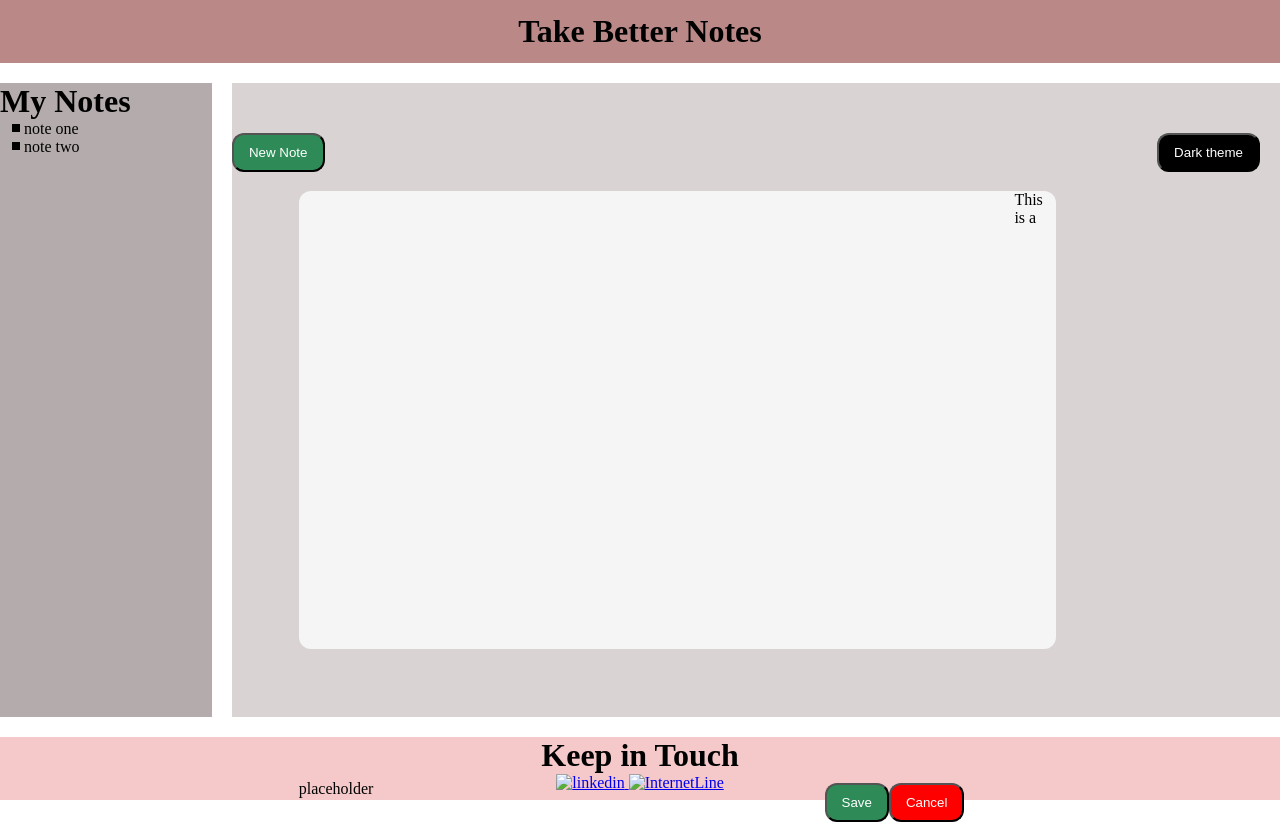
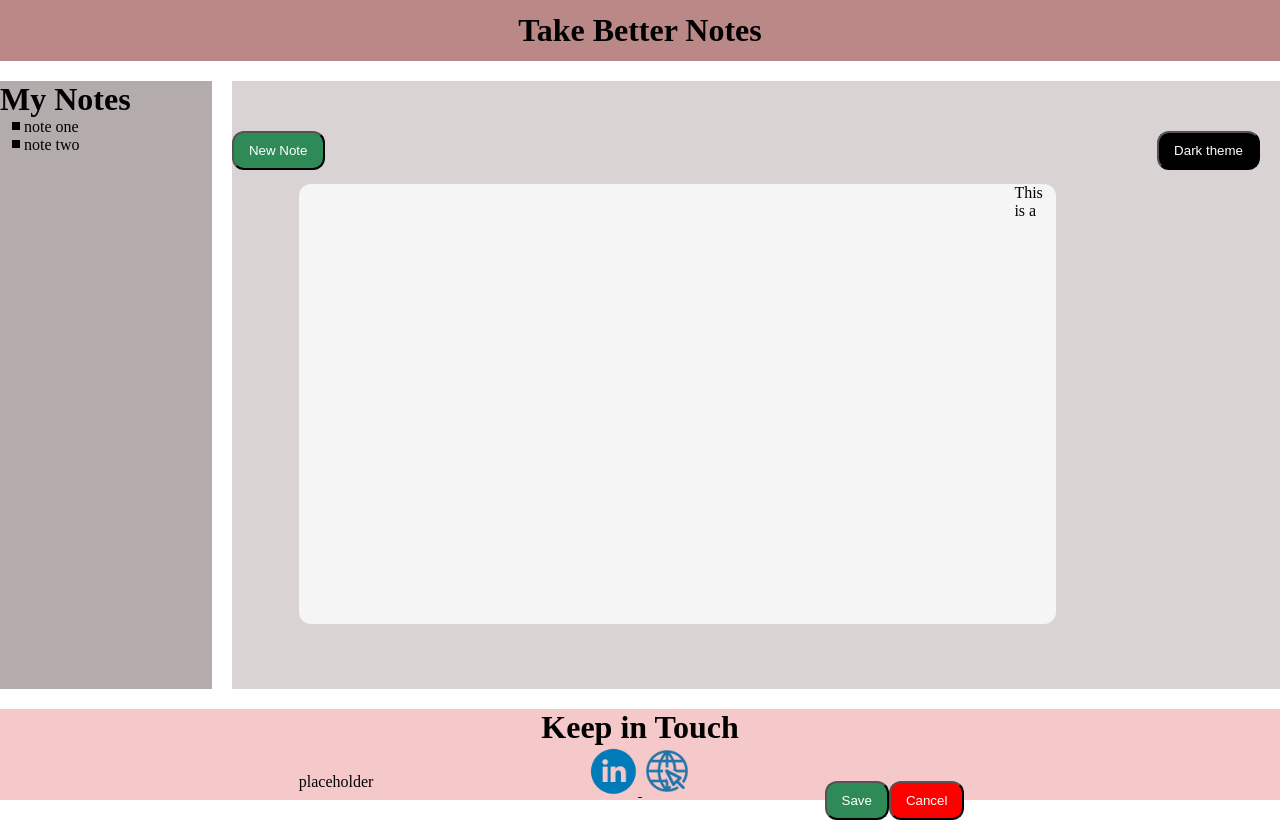
Before and after one commit to Tinabcit/assignment, a plain HTML site: page assignment/index.html in a window 1280 px wide. Drawn offline with Linux system fonts and the light colour scheme.

Commit message:
fourth change

```diff
--- a/assignment/index.html
+++ b/assignment/index.html
@@ -25,10 +25,10 @@
         <div class="box3">
            <h1 style="text-align: center,">Keep in Touch</h1>
            <a href="https://www.linkedin.com/home">
-            <img src ="image/linkedin.jpg" alt="linkedin" width="50" height="50">
+            <img src ="images/linkedin.jpg" alt="linkedin" width="50" height="50">
             </a>
            <a href="https://www.iconfinder.com/icons/1587499/web_line_internet_icon">
-          <img src="image/Internet.jpg" alt="InternetLine" width="50" height="50">
+          <img src="images/Internet.jpg" alt="InternetLine" width="50" height="50">
           </a>
         </div>
         <div class="box4">
```
